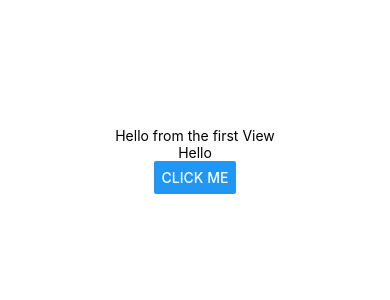
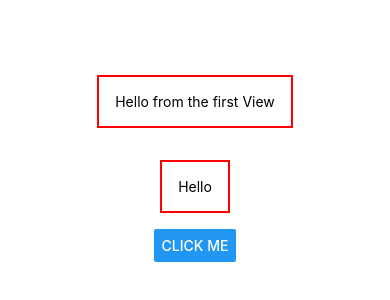
Before and after one commit to MikitaAleksandrovich/react-native, a React Native app: screen / in a window 390 px wide. Shown: the part 262-562 px from the top of the page. Built offline with nearby package versions, Linux system fonts and the light colour scheme.

Commit message:
Browse styles

```diff
--- a/App.js
+++ b/App.js
@@ -3,10 +3,8 @@ import { StyleSheet, Text, View, Button } from "react-native";
 export default function App() {
   return (
     <View style={styles.container}>
-      <View>
-        <Text>Hello from the first View</Text>
-      </View>
-      <Text>Hello</Text>
+      <Text style={styles.dummyText}>Hello from the first View</Text>
+      <Text style={styles.dummyText}>Hello</Text>
       <Button title="Click me" />
     </View>
   );
@@ -19,4 +17,10 @@ const styles = StyleSheet.create({
     alignItems: "center",
     justifyContent: "center",
   },
+  dummyText: {
+    margin: 16,
+    padding: 16,
+    borderWidth: 2,
+    borderColor: "red",
+  },
 });
```
